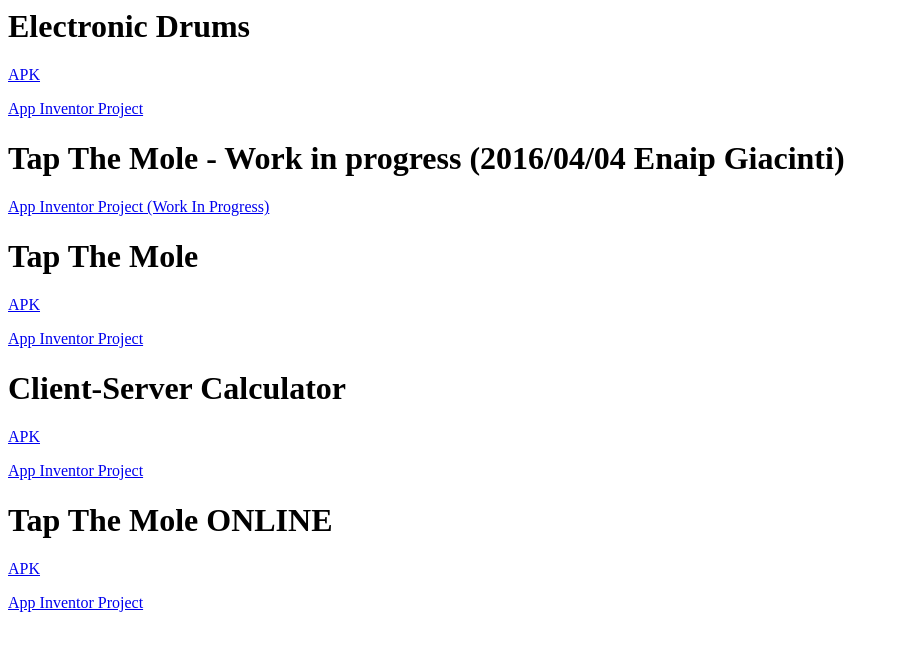
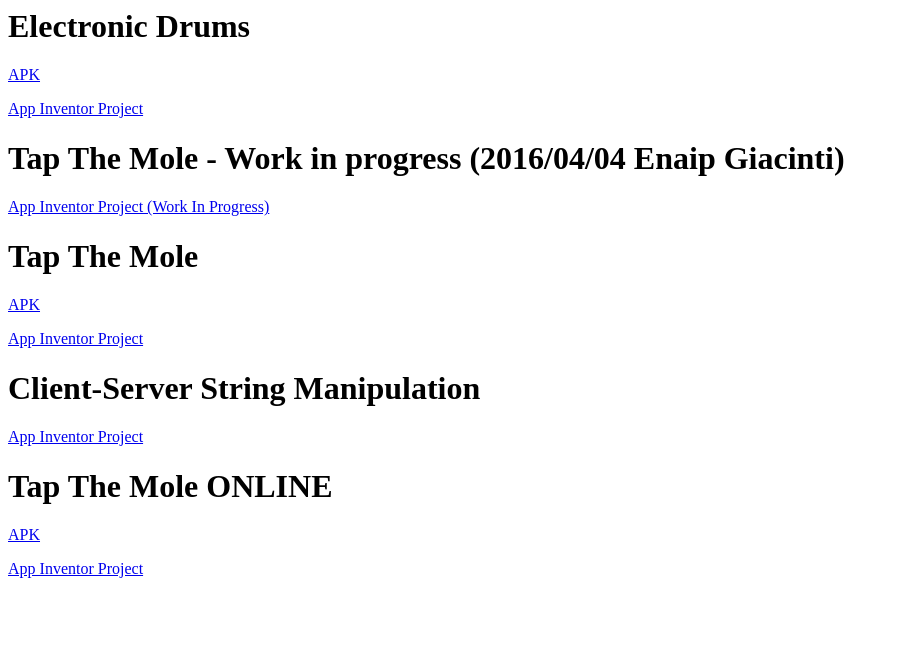
Before and after one commit to toto-castaldi/cdn, a plain HTML site: page app-inventor.html in a window 1280 px wide. Shown: the whole page, without its empty margins (0-899 px from the left). Drawn offline with Linux system fonts and the light colour scheme.

Commit message:
client server string

```diff
--- a/app-inventor.html
+++ b/app-inventor.html
@@ -23,12 +23,9 @@
       <a href="tapTheMole.aia">App Inventor Project</a>
     </p>
 
-    <h1>Client-Server Calculator</h1>
+    <h1>Client-Server String Manipulation</h1>
     <p>
-      <a href="clientServerCalculator.apk">APK</a>
-    </p>
-    <p>
-      <a href="clientServerCalculator.aia">App Inventor Project</a>
+      <a href="clientServerString.aia">App Inventor Project</a>
     </p>
 
     <h1>Tap The Mole ONLINE</h1>
```
Also changed, not shown: 1 other file.
